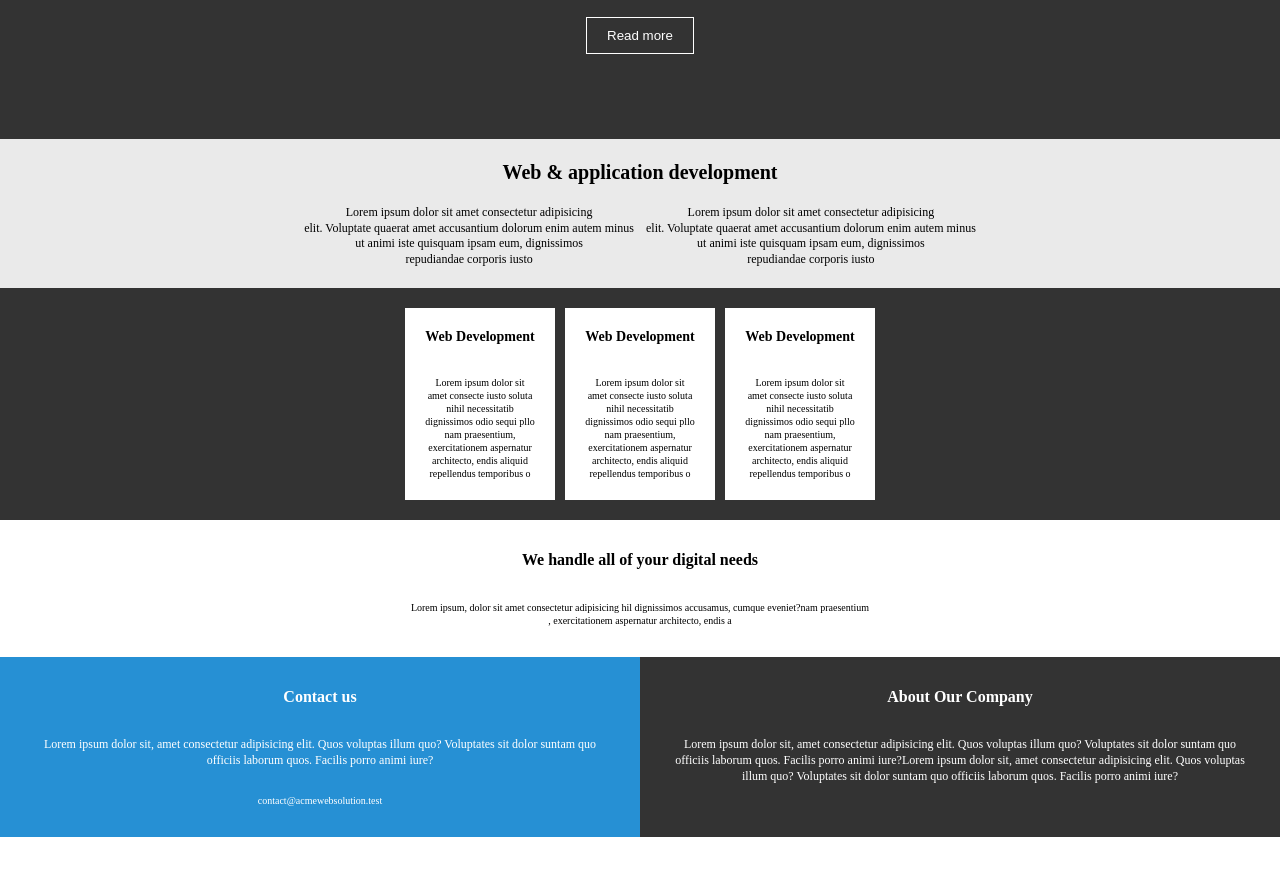
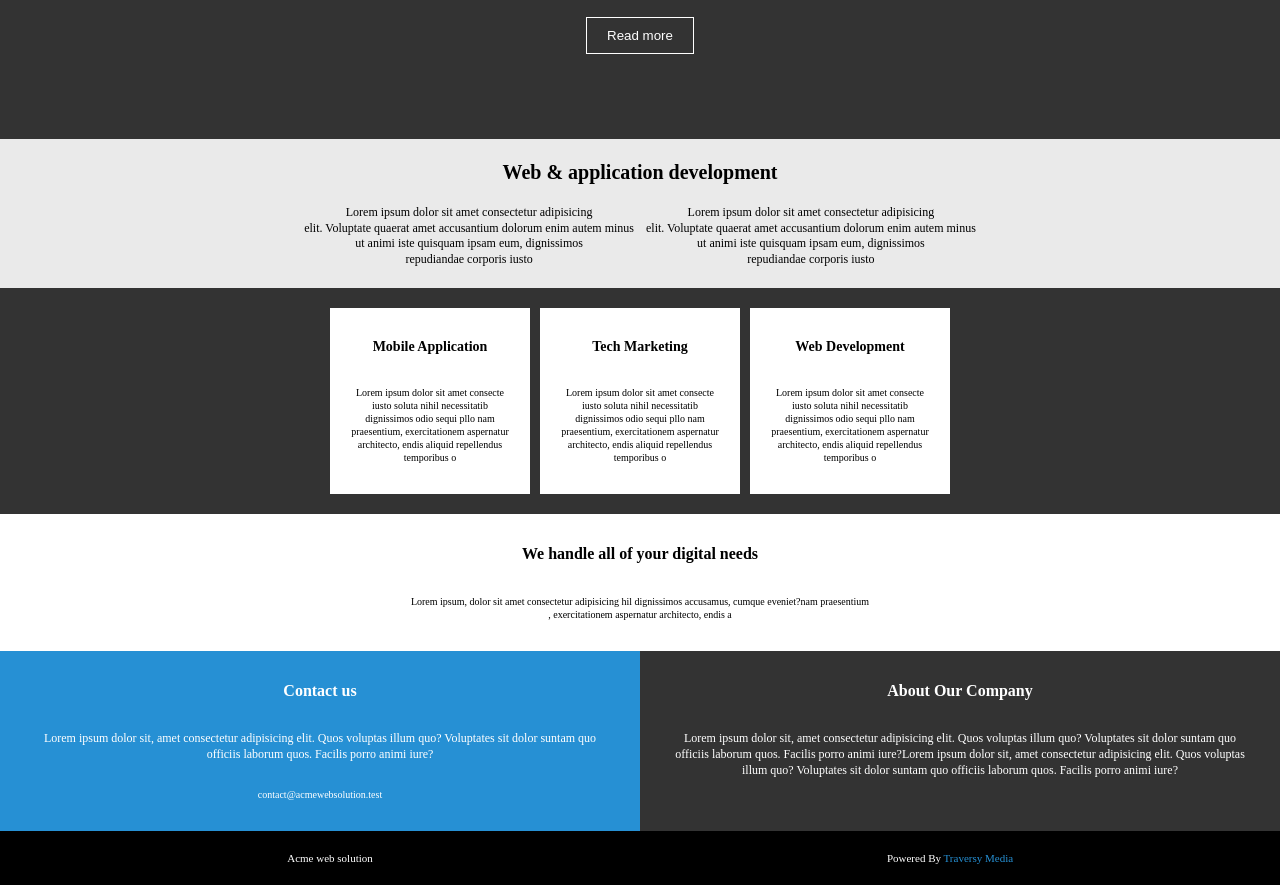
Before and after one commit to somayeshafiei/SomayeShafiei-maktab90-HW8, a plain HTML site: page index.html in a window 1280 px wide. Shown: the part 178-1063 px from the top of the page. Before the commit the page ends 1015 px from the top, so only its background shows below. Drawn offline with Linux system fonts and the light colour scheme.

Commit message:
build footer and style of it

```diff
--- a/index.html
+++ b/index.html
@@ -40,7 +40,7 @@
       </section>
       <section class="main-section2">
         <div class="main-section2-card">
-          <h4 class="main-section2-card-h4">Web Development</h4>
+          <h4 class="main-section2-card-h4">Mobile Application</h4>
           <p>
             Lorem ipsum dolor sit amet consecte iusto soluta nihil necessitatib
             dignissimos odio sequi pllo nam praesentium, exercitationem
@@ -48,7 +48,7 @@
           </p>
         </div>
         <div class="main-section2-card">
-          <h4 class="main-section2-card-h4">Web Development</h4>
+          <h4 class="main-section2-card-h4">Tech Marketing</h4>
           <p>
             Lorem ipsum dolor sit amet consecte iusto soluta nihil necessitatib
             dignissimos odio sequi pllo nam praesentium, exercitationem
@@ -95,5 +95,11 @@
         </div>
       </section>
     </main>
+    <footer class="footer">
+      <div class="footer-div1"><p>Acme web solution</p></div>
+      <div class="footer-div2">
+        <p>Powered By<span> Traversy Media</span></p>
+      </div>
+    </footer>
   </body>
 </html>
--- a/style.css
+++ b/style.css
@@ -63,8 +63,8 @@ body {
 }
 .main-section2-card {
   background-color: white;
-  width: 15rem;
-  padding: 2rem;
+  width: 20rem;
+  padding: 3rem 1.8rem;
 }
 .main-section2-card-h4 {
   margin-bottom: 3rem;
@@ -102,3 +102,24 @@ body {
 .main-section4-p2 {
   font-size: 1.2rem;
 }
+/* ...............................footer......................... */
+.footer {
+  display: flex;
+  color: white;
+  background-color: black;
+  padding: 2rem;
+  align-items: center;
+  font-size: 1.1rem;
+}
+.footer-div1 {
+  width: 50%;
+}
+.footer-div1 p {
+  font-size: 1.1rem;
+}
+.footer-div2 {
+  width: 50%;
+}
+.footer-div2 span {
+  color: #2690d4;
+}
```
